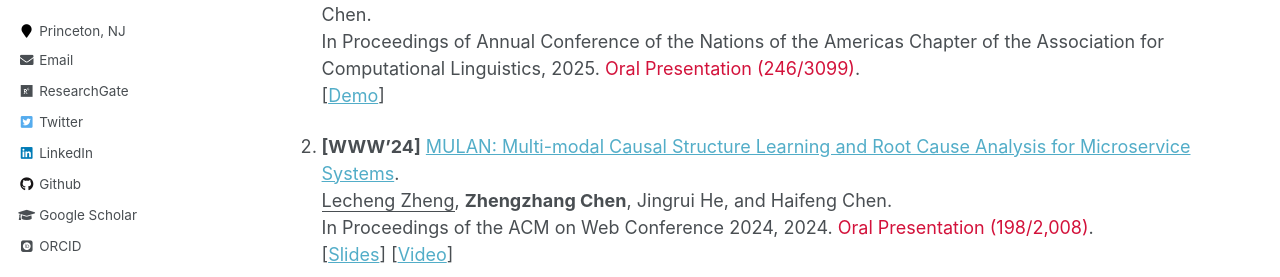
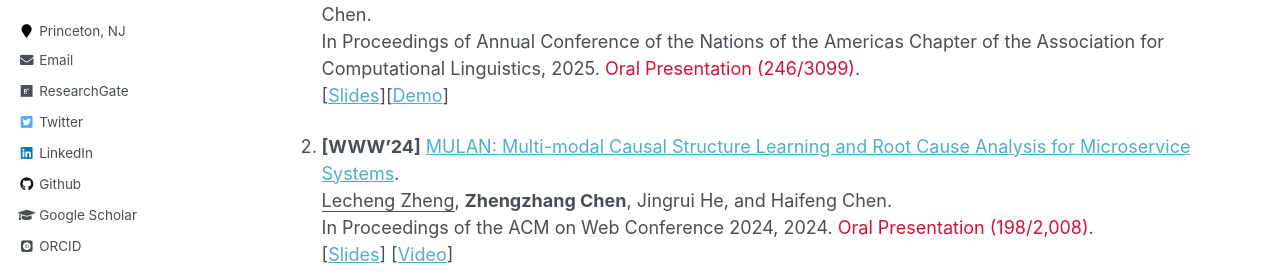
Before and after one commit to zhengzhangchen/zhengzhangchen.github.io, a Jekyll site: the page built from _pages/publications.md, in a window 1280 px wide and 900 px high. Shown: the part 352-629 px from the top of the window. Built offline with Jekyll 4.4.1, drawn with Linux system fonts in a browser that asks for light colours; some web fonts are replaced.

Commit message:
Update publications.md

```diff
--- a/_pages/publications.md
+++ b/_pages/publications.md
@@ -11,7 +11,7 @@ author_profile: true
 <h3><font size="3"><b>All my publications are available on my </b>&nbsp;[<a href="https://scholar.google.com/citations?user=2t7wQ24AAAAJ" target="_blank" rel="nofollow">Google Scholar</a> | <a href="https://dblp.org/pid/14/3744.html" target="_blank" rel="nofollow">DBLP</a>]. Here are some selected papers: </font> </h3>
 <p><sup>*</sup> indicates equal contribution, <u>underline</u> indicates interns/students I have advised. And I am the corresponding author.</p>
 
-1. <strong>[NAACL'25]</strong> <a href="https://zhengzhangchen.github.io/publication/2025.naacl-long.545.pdf" target="_blank" rel="nofollow">MixLLM: Dynamic Routing in Mixed Large Language Models</a>. <br> Xinyuan Wang, Yanchi Liu, Wei Cheng, Xujiang Zhao, <b>Zhengzhang Chen</b>, Wenchao Yu, Yanjie Fu, and Haifeng Chen. <br> In Proceedings of Annual Conference of the Nations of the Americas Chapter of the Association for Computational Linguistics, 2025. <span style="color:#D3123B">Oral Presentation (246/3099)</span>. <br> [<a href="https://huggingface.co/spaces/wxy185/MixLLM_Demo" target="_blank" rel="nofollow">Demo</a>]
+1. <strong>[NAACL'25]</strong> <a href="https://zhengzhangchen.github.io/publication/2025.naacl-long.545.pdf" target="_blank" rel="nofollow">MixLLM: Dynamic Routing in Mixed Large Language Models</a>. <br> Xinyuan Wang, Yanchi Liu, Wei Cheng, Xujiang Zhao, <b>Zhengzhang Chen</b>, Wenchao Yu, Yanjie Fu, and Haifeng Chen. <br> In Proceedings of Annual Conference of the Nations of the Americas Chapter of the Association for Computational Linguistics, 2025. <span style="color:#D3123B">Oral Presentation (246/3099)</span>. <br> [<a href="https://zhengzhangchen.github.io/Slides/MixLLM_slides.pdf" target="_blank" rel="nofollow">Slides</a>][<a href="https://huggingface.co/spaces/wxy185/MixLLM_Demo" target="_blank" rel="nofollow">Demo</a>]
 
 2. <strong>[WWW'24]</strong> <a href="https://zhengzhangchen.github.io/publication/MULAN_WWW24.pdf" target="_blank" rel="nofollow">MULAN: Multi-modal Causal Structure Learning and Root Cause Analysis for Microservice Systems</a>. <br> <u>Lecheng Zheng</u>, <b>Zhengzhang Chen</b>, Jingrui He, and Haifeng Chen. <br> In Proceedings of the ACM on Web Conference 2024, 2024. <span style="color:#D3123B">Oral Presentation (198/2,008)</span>. <br> [<a href="https://zhengzhangchen.github.io/Slides/mulan_www.pdf" target="_blank" rel="nofollow">Slides</a>] [<a href="https://zhengzhangchen.github.io/Video/mulan_video.mp4" target="_blank" rel="nofollow">Video</a>]
 
```
